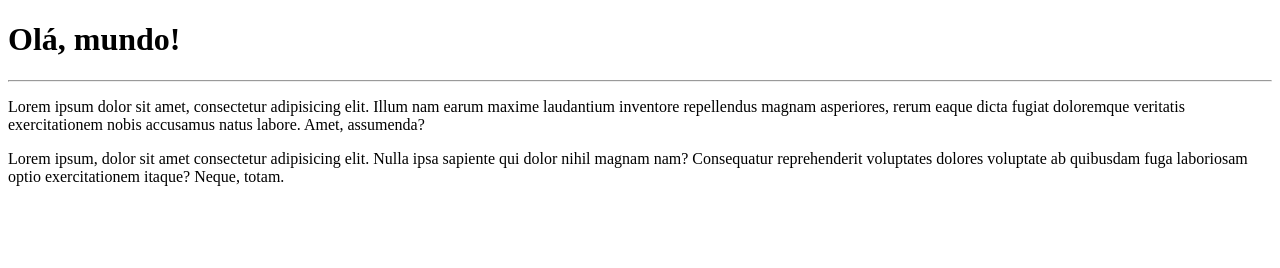
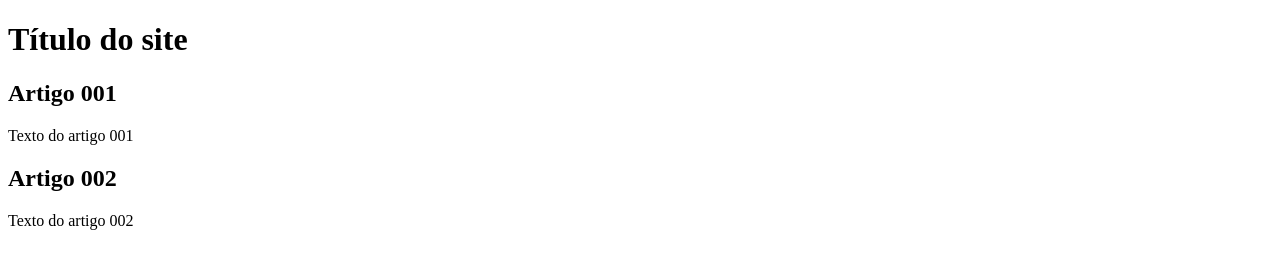
Before and after one commit to HeitorSC/Ola_Mundo, a plain HTML site: page site_exemplo/index.html in a window 1280 px wide. Drawn offline with Linux system fonts and the light colour scheme.

Commit message:
add index

```diff
--- a/site_exemplo/index.html
+++ b/site_exemplo/index.html
@@ -9,15 +9,19 @@
 </head>
 
 <body>
-    <h1>Olá, mundo!</h1>
-    <hr>
-    <p>Lorem ipsum dolor sit amet, consectetur adipisicing elit. Illum nam earum maxime laudantium inventore repellendus
-        magnam asperiores, rerum eaque dicta fugiat doloremque veritatis exercitationem nobis accusamus natus labore.
-        Amet, assumenda?</p>
-
-    <p>Lorem ipsum, dolor sit amet consectetur adipisicing elit. Nulla ipsa sapiente qui dolor nihil magnam nam?
-        Consequatur reprehenderit voluptates dolores voluptate ab quibusdam fuga laboriosam optio exercitationem itaque?
-        Neque, totam.</p>
+    <main>
+        <header>
+            <h1>Título do site</h1>
+        </header>
+        <article>
+            <h2>Artigo 001</h2>
+            <p>Texto do artigo 001</p>
+        </article>
+        <article>
+            <h1>Artigo 002</h1>
+            <p>Texto do artigo 002</p>
+        </article>
+    </main>
 </body>
 
 </html>
```
